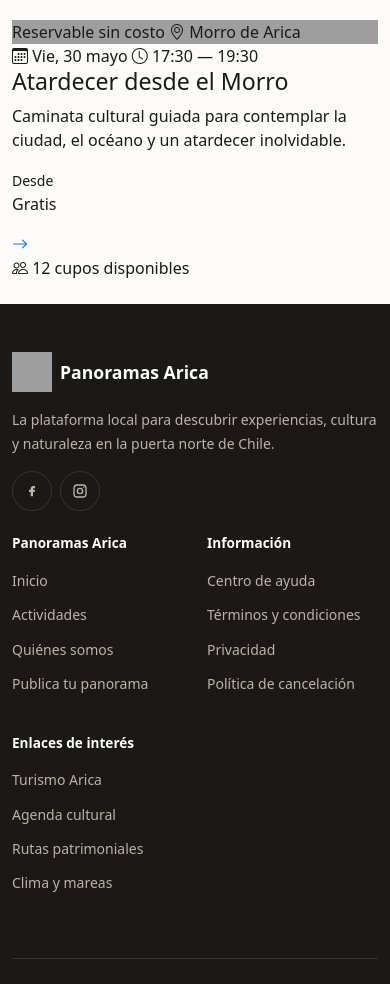
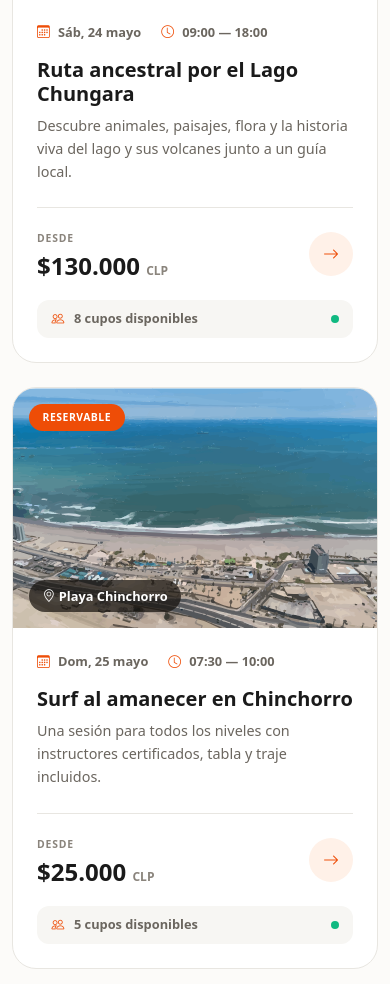
Before and after one commit to NightSS-01/PanoramasArica, a Django app: page / in a window 390 px wide. Shown: the part 1250-2234 px from the top of the page. Run offline with Django 5.2, Linux system fonts and the light colour scheme; grey boxes are pictures that could not be loaded.

Commit message:
style: agregar imagenes y modificar estilos de hero y tarjetas

```diff
--- a/PanoramasArica/core/static/style.css
+++ b/PanoramasArica/core/static/style.css
@@ -267,3 +267,325 @@
   font-weight: 700;
   text-decoration: none;
 }
+
+/*Hero + buscador*/
+
+.hero {
+  min-height: 600px;
+  border-radius: 32px;
+  padding: 3rem;
+  color: #fff;
+  display: flex;
+  flex-direction: column;
+  justify-content: space-between;
+  background:
+    linear-gradient(90deg, rgba(20, 16, 12, 0.55), rgba(20, 16, 12, 0.1)),
+    url('image/imagenlauca.svg') center / cover no-repeat;
+}
+
+.hero__contenido {
+  max-width: 640px;
+  margin-top: 2rem;
+}
+
+.hero__etiqueta {
+  color: #f6b26b;
+  font-size: 0.75rem;
+  font-weight: 600;
+  letter-spacing: 0.15em;
+  text-transform: uppercase;
+}
+
+.hero__titulo {
+  font-size: clamp(2.5rem, 6vw, 4.5rem);
+  font-weight: 700;
+  line-height: 1.05;
+}
+
+.hero__acento {
+  display: block;
+  color: #f6b26b;
+  font-style: italic;
+}
+
+.hero__texto {
+  font-size: 1.05rem;
+  max-width: 520px;
+}
+
+.buscador {
+  display: flex;
+  align-items: stretch;
+  max-width: 1000px;
+  background: #fff;
+  color: var(--color-texto);
+  border-radius: 999px;
+  padding: 0.6rem;
+  box-shadow: 0 10px 30px rgba(0, 0, 0, 0.25);
+}
+
+.buscador__campo {
+  flex: 1;
+  display: flex;
+  flex-direction: column;
+  justify-content: center;
+  padding: 0.25rem 1.5rem;
+  border-right: 1px solid var(--color-borde);
+}
+
+/* el último campo (antes del botón) no lleva línea */
+.buscador__campo:nth-last-child(2) {
+  border-right: none;
+}
+
+.buscador__etiqueta {
+  margin: 0;
+  color: #8a847c;
+  font-size: 0.65rem;
+  font-weight: 600;
+  letter-spacing: 0.1em;
+  text-transform: uppercase;
+}
+
+.buscador input,
+.buscador select {
+  width: 100%;
+  border: none;
+  outline: none;
+  background: transparent;
+  padding: 0;
+  font-size: 0.9rem;
+  font-weight: 600;
+}
+
+.buscador__boton {
+  border: none;
+  border-radius: 999px;
+  padding: 0.9rem 1.75rem;
+  background: var(--color-acento);
+  color: #fff;
+  font-weight: 600;
+  box-shadow: 0 6px 16px rgba(238, 77, 7, 0.3);
+}
+
+.buscador__boton:hover {
+  background: #d44304;
+}
+
+/* Móvil y tablet: la barra se apila */
+@media (max-width: 991px) {
+  .hero {
+    padding: 1.5rem;
+  }
+
+  .buscador {
+    flex-direction: column;
+    border-radius: 24px;
+  }
+
+  .buscador__campo,
+  .buscador__campo:nth-last-child(2) {
+    border-right: none;
+    border-bottom: 1px solid var(--color-borde);
+    padding: 0.75rem 1rem;
+  }
+
+  .buscador__boton {
+    margin-top: 0.5rem;
+  }
+}
+
+/* ===== Sección "Próximos panoramas" ===== */
+
+.panoramas {
+  margin-top: 3rem;
+}
+
+.panoramas__encabezado {
+  display: flex;
+  justify-content: space-between;
+  align-items: flex-end;
+  gap: 1rem;
+  margin-bottom: 2rem;
+}
+
+.panoramas__etiqueta {
+  margin: 0 0 0.5rem;
+  color: var(--color-acento);
+  font-size: 0.75rem;
+  font-weight: 700;
+  letter-spacing: 0.15em;
+  text-transform: uppercase;
+}
+
+.panoramas__titulo {
+  font-size: clamp(2rem, 4vw, 3rem);
+  font-weight: 700;
+  margin: 0;
+}
+
+.panoramas__subtitulo {
+  margin: 0.5rem 0 0;
+  color: #6b665f;
+}
+
+.panoramas__contador {
+  margin: 0;
+  color: #6b665f;
+  font-weight: 600;
+  font-size: 0.9rem;
+}
+
+/* ===== Tarjeta de actividad ===== */
+
+.tarjeta {
+  height: 100%;
+  background: #fff;
+  border: 1px solid var(--color-borde);
+  border-radius: 24px;
+  overflow: hidden;
+  display: flex;
+  flex-direction: column;
+}
+
+.tarjeta__imagen {
+  position: relative;
+  height: 240px;
+  background-size: cover;
+  background-position: center;
+}
+
+.tarjeta__badge {
+  position: absolute;
+  top: 1rem;
+  left: 1rem;
+  background: var(--color-acento);
+  color: #fff;
+  border-radius: 999px;
+  padding: 0.35rem 0.85rem;
+  font-size: 0.65rem;
+  font-weight: 700;
+  letter-spacing: 0.05em;
+  text-transform: uppercase;
+}
+
+.tarjeta__lugar {
+  position: absolute;
+  left: 1rem;
+  bottom: 1rem;
+  background: rgba(20, 16, 12, 0.7);
+  color: #fff;
+  border-radius: 999px;
+  padding: 0.4rem 0.85rem;
+  font-size: 0.8rem;
+  font-weight: 600;
+}
+
+.tarjeta__cuerpo {
+  padding: 1.5rem;
+  display: flex;
+  flex-direction: column;
+  flex-grow: 1;
+}
+
+.tarjeta__meta {
+  display: flex;
+  gap: 1.25rem;
+  color: #6b665f;
+  font-size: 0.8rem;
+  font-weight: 600;
+}
+
+.tarjeta__meta i {
+  color: var(--color-acento);
+  margin-right: 0.3rem;
+}
+
+.tarjeta__titulo {
+  margin: 1rem 0 0.5rem;
+  font-size: 1.25rem;
+  font-weight: 700;
+}
+
+.tarjeta__texto {
+  color: #6b665f;
+  font-size: 0.9rem;
+  line-height: 1.6;
+  flex-grow: 1;
+}
+
+.tarjeta__pie {
+  display: flex;
+  justify-content: space-between;
+  align-items: center;
+  border-top: 1px solid var(--color-borde);
+  padding-top: 1rem;
+  margin-top: 0.5rem;
+}
+
+.tarjeta__desde {
+  color: #8a847c;
+  font-size: 0.65rem;
+  font-weight: 600;
+  letter-spacing: 0.08em;
+  text-transform: uppercase;
+}
+
+.tarjeta__precio {
+  margin: 0;
+  font-size: 1.5rem;
+  font-weight: 700;
+}
+
+.tarjeta__precio span {
+  color: #8a847c;
+  font-size: 0.75rem;
+  font-weight: 600;
+}
+
+.tarjeta__flecha {
+  display: inline-flex;
+  align-items: center;
+  justify-content: center;
+  width: 44px;
+  height: 44px;
+  border-radius: 50%;
+  background: #fff1e8;
+  color: var(--color-acento);
+  text-decoration: none;
+}
+
+.tarjeta__flecha:hover {
+  background: var(--color-acento);
+  color: #fff;
+}
+
+.tarjeta__cupos {
+  display: flex;
+  justify-content: space-between;
+  align-items: center;
+  margin-top: 1rem;
+  background: #f7f6f3;
+  border-radius: 12px;
+  padding: 0.6rem 0.9rem;
+  color: #6b665f;
+  font-size: 0.8rem;
+  font-weight: 600;
+}
+
+.tarjeta__cupos i {
+  color: var(--color-acento);
+  margin-right: 0.4rem;
+}
+
+.tarjeta__punto {
+  width: 8px;
+  height: 8px;
+  border-radius: 50%;
+  background: #10b981;
+}
+
+.tarjeta__badge--claro {
+  background: #fff;
+  color: #0f7b55;
+}
```
Also changed, not shown: PanoramasArica/core/static/image/Logonavbar.svg (added), PanoramasArica/core/static/image/atardecermorro.svg (added), PanoramasArica/core/static/image/imagenlauca.svg (added), PanoramasArica/core/static/image/playachinchorro.svg (added).
